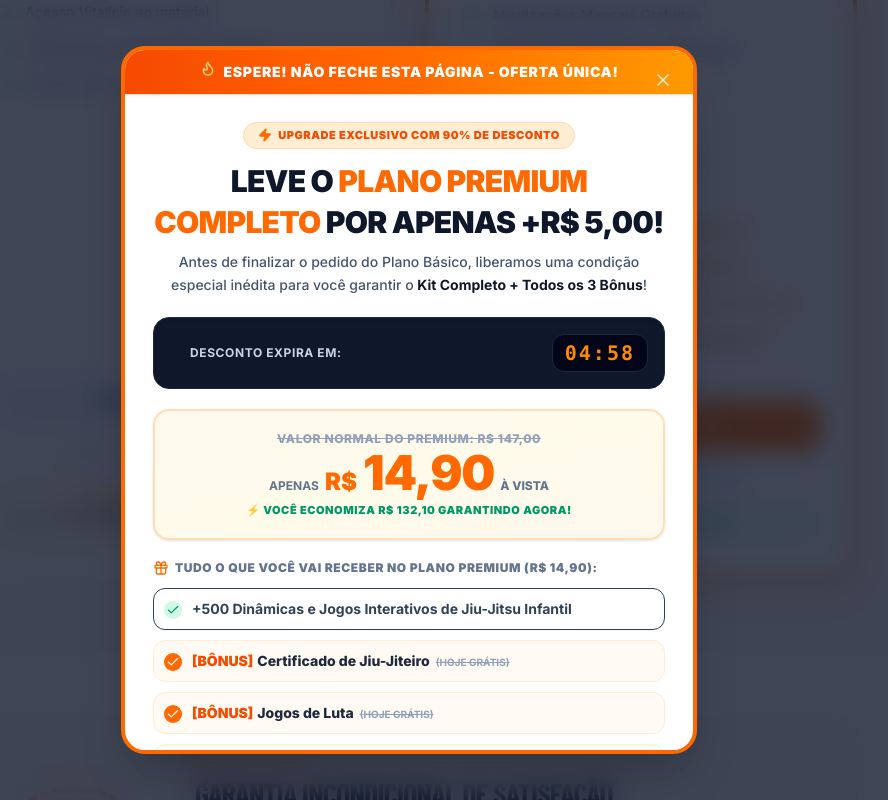
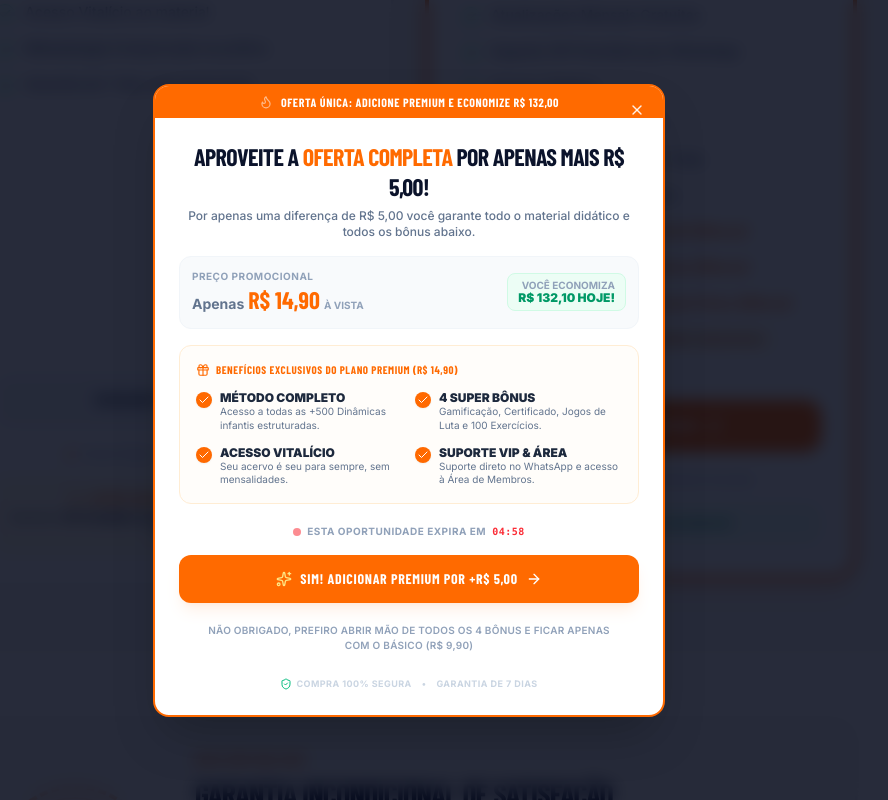
Before and after one commit to marlisstorecom-gif/jiu-jitsu, a React (Vite) app: page / in a window 1280 px wide. Both pictures are taken after a click on the button "ESCOLHER PLANO BÁSICO". Shown: the part 4967-5767 px from the top of the page, without its empty margins (231-1119 px from the left). Built offline with nearby package versions, Linux system fonts and the light colour scheme; a web font is replaced by a local one.

Commit message:
feat(ui): update upsell modal design and icons
Refine the upsell modal styling with a cleaner border, updated color palette, and additional lucide-react icons to improve visual engagement.

```diff
--- a/src/components/UpsellModal.tsx
+++ b/src/components/UpsellModal.tsx
@@ -1,6 +1,5 @@
 import { useState, useEffect } from 'react';
-import { X, Sparkles, Check, Zap, ShieldCheck, Flame, ArrowRight, Gift } from 'lucide-react';
-import { bonusList } from '../data/landingData';
+import { X, Sparkles, Check, Zap, ShieldCheck, Flame, ArrowRight, Gift, Infinity, MessageSquare, Trophy } from 'lucide-react';
 
 interface UpsellModalProps {
   isOpen: boolean;
@@ -33,154 +32,146 @@ export default function UpsellModal({ isOpen, onClose, onAccept, onDecline }: Up
   const formatTime = (num: number) => num.toString().padStart(2, '0');
 
   return (
-    <div className="fixed inset-0 z-50 flex items-center justify-center p-3 sm:p-4 overflow-y-auto bg-slate-900/80 backdrop-blur-md transition-opacity duration-300">
+    <div className="fixed inset-0 z-50 flex items-center justify-center p-3 sm:p-4 overflow-y-auto bg-slate-950/85 backdrop-blur-sm transition-opacity duration-300">
 
       {/* Modal Container */}
       <div
-        className="relative w-full max-w-xl bg-white rounded-3xl shadow-2xl border-4 border-orange-500 overflow-hidden my-auto animate-in fade-in zoom-in-95 duration-200"
+        className="relative w-full max-w-lg bg-white rounded-2xl shadow-2xl border-2 border-brand-orange overflow-hidden my-auto animate-in fade-in zoom-in-95 duration-200"
         onClick={(e) => e.stopPropagation()}
+        id="upsell-modal-container"
       >
 
         {/* Top Scarcity Bar */}
-        <div className="bg-gradient-to-r from-orange-600 via-orange-500 to-amber-500 text-white py-3 px-4 text-center font-black text-xs md:text-sm uppercase tracking-wider flex items-center justify-center space-x-2 shadow-sm">
-          <Flame className="w-4 h-4 text-amber-200 animate-bounce shrink-0" />
-          <span>ESPERE! NÃO FECHE ESTA PÁGINA - OFERTA ÚNICA!</span>
+        <div className="bg-brand-orange text-white py-2 px-4 text-center font-display font-black text-xs uppercase tracking-wider flex items-center justify-center space-x-2">
+          <Flame className="w-3.5 h-3.5 text-white animate-pulse shrink-0" />
+          <span>OFERTA ÚNICA: ADICIONE PREMIUM E ECONOMIZE R$ 132,00</span>
         </div>
 
         {/* Close button */}
         <button
           onClick={onClose}
-          className="absolute top-3 right-3 p-2 text-white/80 hover:text-white hover:bg-black/20 rounded-full transition-colors z-20 cursor-pointer"
+          className="absolute top-2.5 right-3 p-1.5 text-white/90 hover:text-white hover:bg-black/10 rounded-full transition-colors z-20 cursor-pointer"
           aria-label="Fechar popup"
+          id="close-upsell-modal-btn"
         >
-          <X className="w-5 h-5" />
+          <X className="w-4 h-4" />
         </button>
 
         {/* Content Body */}
-        <div className="p-5 sm:p-7 max-h-[82vh] overflow-y-auto">
+        <div className="p-5 sm:p-6">
 
-          {/* Header Badge & Title */}
-          <div className="text-center mb-5">
-            <div className="inline-flex items-center space-x-1.5 bg-orange-100 border border-orange-200 text-orange-600 text-[11px] font-black px-3.5 py-1 rounded-full uppercase tracking-wider mb-3">
-              <Zap className="w-3.5 h-3.5 fill-orange-500 text-orange-500" />
-              <span>UPGRADE EXCLUSIVO COM 90% DE DESCONTO</span>
-            </div>
-
-            <h3 className="text-2xl sm:text-3xl font-black text-slate-900 tracking-tight uppercase leading-snug">
-              Leve o <span className="text-orange-500">Plano Premium Completo</span> por apenas +R$ 5,00!
+          {/* Header */}
+          <div className="text-center mb-4">
+            <h3 className="text-xl sm:text-2xl font-display font-black text-navy tracking-tight uppercase leading-tight">
+              Aproveite a <span className="text-brand-orange">Oferta Completa</span> por apenas mais R$ 5,00!
             </h3>
-
-            <p className="text-slate-600 text-xs sm:text-sm mt-2 font-medium leading-relaxed">
-              Antes de finalizar o pedido do Plano Básico, liberamos uma condição especial inédita para você garantir o <strong className="text-slate-900">Kit Completo + Todos os 3 Bônus</strong>!
+            <p className="text-slate-500 text-xs mt-1.5 font-medium">
+              Por apenas uma diferença de R$ 5,00 você garante todo o material didático e todos os bônus abaixo.
             </p>
           </div>
 
-          {/* Dynamic Countdown Timer Banner */}
-          <div className="bg-slate-900 text-white rounded-2xl p-3 sm:p-4 mb-5 flex flex-wrap items-center justify-between gap-2 shadow-inner border border-slate-800">
-            <div className="flex items-center space-x-2">
-              <div className="w-3 h-3 rounded-full bg-red-500 animate-ping"></div>
-              <span className="text-xs font-bold text-slate-300 uppercase tracking-wider">
-                Desconto expira em:
-              </span>
+          {/* Price & Savings Highlight */}
+          <div className="bg-slate-50 rounded-xl p-3 border border-slate-100 flex items-center justify-between gap-3 mb-4">
+            <div className="text-left">
+              <span className="text-[10px] text-slate-400 font-bold uppercase tracking-wider block">PREÇO PROMOCIONAL</span>
+              <div className="flex items-baseline space-x-1">
+                <span className="text-sm font-bold text-slate-500">Apenas</span>
+                <span className="text-2xl font-display font-black text-brand-orange">R$ 14,90</span>
+                <span className="text-[10px] font-bold text-slate-400">À VISTA</span>
+              </div>
             </div>
-            <div className="font-black text-orange-400 text-lg sm:text-xl font-mono tracking-widest bg-slate-950 px-3 py-1 rounded-xl border border-slate-800">
-              {formatTime(minutes)}:{formatTime(seconds)}
+            <div className="bg-emerald-50 border border-emerald-100 px-2.5 py-1.5 rounded-lg text-right">
+              <span className="text-[10px] font-bold text-slate-400 block uppercase leading-none mb-0.5">VOCÊ ECONOMIZA</span>
+              <span className="text-xs font-black text-emerald-600 uppercase leading-none block">R$ 132,10 HOJE!</span>
             </div>
           </div>
 
-          {/* Pricing Highlight Box */}
-          <div className="bg-gradient-to-br from-orange-50 via-amber-50 to-orange-50 border-2 border-orange-200/80 rounded-2xl p-4 sm:p-5 mb-5 text-center shadow-sm">
-            <span className="text-xs text-slate-400 line-through font-extrabold uppercase tracking-wider block mb-0.5">
-              Valor Normal do Premium: R$ 147,00
-            </span>
-            <div className="flex items-baseline justify-center space-x-1.5 text-slate-900">
-              <span className="text-xs font-bold uppercase text-slate-500">Apenas</span>
-              <span className="text-2xl font-black text-orange-500">R$</span>
-              <span className="text-4xl sm:text-5xl font-black text-orange-500 tracking-tight">14,90</span>
-              <span className="text-xs font-extrabold text-slate-500">À VISTA</span>
+          {/* Organized Benefits list */}
+          <div className="mb-5 bg-orange-50/30 rounded-xl p-4 border border-orange-100">
+            <h4 className="text-[11px] font-display font-black text-brand-orange uppercase tracking-wider mb-3 flex items-center gap-1.5">
+              <Gift className="w-3.5 h-3.5 shrink-0" />
+              BENEFÍCIOS EXCLUSIVOS DO PLANO PREMIUM (R$ 14,90)
+            </h4>
+
+            <div className="grid grid-cols-1 sm:grid-cols-2 gap-3">
+              <div className="flex items-start gap-2">
+                <div className="p-0.5 rounded-full bg-orange-500 text-white shrink-0 mt-0.5 shadow-xs">
+                  <Check className="w-3 h-3" />
+                </div>
+                <div>
+                  <p className="text-xs font-black text-slate-800 leading-tight">MÉTODO COMPLETO</p>
+                  <p className="text-[10px] text-slate-500 leading-snug">Acesso a todas as +500 Dinâmicas infantis estruturadas.</p>
+                </div>
+              </div>
+
+              <div className="flex items-start gap-2">
+                <div className="p-0.5 rounded-full bg-orange-500 text-white shrink-0 mt-0.5 shadow-xs">
+                  <Check className="w-3 h-3" />
+                </div>
+                <div>
+                  <p className="text-xs font-black text-slate-800 leading-tight">4 SUPER BÔNUS</p>
+                  <p className="text-[10px] text-slate-500 leading-snug">Gamificação, Certificado, Jogos de Luta e 100 Exercícios.</p>
+                </div>
+              </div>
+
+              <div className="flex items-start gap-2">
+                <div className="p-0.5 rounded-full bg-orange-500 text-white shrink-0 mt-0.5 shadow-xs">
+                  <Check className="w-3 h-3" />
+                </div>
+                <div>
+                  <p className="text-xs font-black text-slate-800 leading-tight">ACESSO VITALÍCIO</p>
+                  <p className="text-[10px] text-slate-500 leading-snug">Seu acervo é seu para sempre, sem mensalidades.</p>
+                </div>
+              </div>
+
+              <div className="flex items-start gap-2">
+                <div className="p-0.5 rounded-full bg-orange-500 text-white shrink-0 mt-0.5 shadow-xs">
+                  <Check className="w-3 h-3" />
+                </div>
+                <div>
+                  <p className="text-xs font-black text-slate-800 leading-tight">SUPORTE VIP & ÁREA</p>
+                  <p className="text-[10px] text-slate-500 leading-snug">Suporte direto no WhatsApp e acesso à Área de Membros.</p>
+                </div>
+              </div>
             </div>
-            <p className="text-[11px] font-black text-emerald-600 uppercase tracking-wider mt-1">
-              ⚡ Você economiza R$ 132,10 garantindo agora!
+          </div>
+
+          {/* Countdown timer footer / Urgency */}
+          <div className="text-center mb-4">
+            <p className="text-[10px] text-slate-400 font-bold uppercase tracking-wider flex items-center justify-center gap-1.5">
+              <span className="w-2 h-2 rounded-full bg-red-500 animate-pulse inline-block"></span>
+              ESTA OPORTUNIDADE EXPIRA EM <span className="font-mono text-red-500 font-black">{formatTime(minutes)}:{formatTime(seconds)}</span>
             </p>
           </div>
 
-          {/* Complete Benefits List */}
-          <div className="mb-6">
-            <h4 className="text-xs font-black text-slate-500 uppercase tracking-wider mb-3 flex items-center">
-              <Gift className="w-4 h-4 text-orange-500 mr-1.5" />
-              Tudo o que você vai receber no Plano Premium (R$ 14,90):
-            </h4>
-
-            <ul className="space-y-2.5">
-              <li className="flex items-start text-xs sm:text-sm text-slate-700 font-bold bg-white p-2.5 rounded-xl border border-slate-150 shadow-2xs">
-                <div className="p-0.5 rounded-full bg-emerald-100 text-emerald-600 mr-2.5 mt-0.5 shrink-0">
-                  <Check className="w-3.5 h-3.5" />
-                </div>
-                <span>+500 Dinâmicas e Jogos Interativos de Jiu-Jitsu Infantil</span>
-              </li>
-
-              {bonusList.map((bonus) => (
-                <li key={bonus.id} className="flex items-start text-xs sm:text-sm text-slate-800 font-extrabold bg-orange-50/70 p-2.5 rounded-xl border border-orange-100">
-                  <div className="p-0.5 rounded-full bg-orange-500 text-white mr-2.5 mt-0.5 shrink-0 shadow-xs">
-                    <Check className="w-3.5 h-3.5" />
-                  </div>
-                  <div>
-                    <span className="text-orange-600 font-black mr-1">[BÔNUS]</span>
-                    <span>{bonus.title}</span>
-                    <span className="text-[10px] text-slate-400 line-through ml-1.5 font-bold">({bonus.highlightText})</span>
-                  </div>
-                </li>
-              ))}
-
-              <li className="flex items-start text-xs sm:text-sm text-slate-700 font-medium bg-white p-2.5 rounded-xl border border-slate-150">
-                <div className="p-0.5 rounded-full bg-emerald-100 text-emerald-600 mr-2.5 mt-0.5 shrink-0">
-                  <Check className="w-3.5 h-3.5" />
-                </div>
-                <span>Atualizações Mensais Gratuitas + Acesso Vitalício</span>
-              </li>
-
-              <li className="flex items-start text-xs sm:text-sm text-slate-700 font-medium bg-white p-2.5 rounded-xl border border-slate-150">
-                <div className="p-0.5 rounded-full bg-emerald-100 text-emerald-600 mr-2.5 mt-0.5 shrink-0">
-                  <Check className="w-3.5 h-3.5" />
-                </div>
-                <span>Suporte VIP Prioritário por WhatsApp + Área de Membros</span>
-              </li>
-
-              <li className="flex items-start text-xs sm:text-sm text-slate-700 font-medium bg-white p-2.5 rounded-xl border border-slate-150">
-                <div className="p-0.5 rounded-full bg-emerald-100 text-emerald-600 mr-2.5 mt-0.5 shrink-0">
-                  <Check className="w-3.5 h-3.5" />
-                </div>
-                <span>Garantia Incondicional de 7 Dias (100% Risco Zero)</span>
-              </li>
-            </ul>
-          </div>
-
           {/* Action Buttons */}
-          <div className="space-y-3 pt-2 border-t border-slate-150">
+          <div className="space-y-2.5">
             {/* ACCEPT BUTTON */}
             <button
               onClick={onAccept}
-              className="w-full bg-gradient-to-r from-orange-500 via-orange-600 to-amber-500 hover:from-orange-600 hover:to-amber-600 text-white font-black text-xs sm:text-sm md:text-base py-4 px-5 rounded-2xl shadow-xl shadow-orange-500/30 hover:scale-[1.02] active:scale-95 transition-all duration-200 tracking-wider uppercase flex items-center justify-center space-x-2.5 cursor-pointer ring-4 ring-orange-400/20"
+              className="w-full bg-brand-orange hover:bg-[#E05B00] text-white font-display font-black text-xs sm:text-sm py-3.5 px-5 rounded-xl shadow-lg shadow-orange-500/10 hover:scale-[1.01] active:scale-95 transition-all duration-200 tracking-wider uppercase flex items-center justify-center space-x-2 cursor-pointer"
+              id="accept-upsell-btn"
             >
-              <Sparkles className="w-5 h-5 text-amber-200 animate-spin shrink-0" />
-              <span className="text-center">SIM! QUERO A OFERTA COMPLETA POR R$ 14,90</span>
-              <ArrowRight className="w-5 h-5 shrink-0 animate-bounce-horizontal" />
+              <Sparkles className="w-4 h-4 text-amber-200 shrink-0" />
+              <span>SIM! ADICIONAR PREMIUM POR +R$ 5,00</span>
+              <ArrowRight className="w-4 h-4 shrink-0 animate-bounce-horizontal" />
             </button>
 
             {/* DECLINE BUTTON */}
             <button
               onClick={onDecline}
-              className="w-full bg-slate-100 hover:bg-slate-200 text-slate-500 hover:text-slate-800 font-bold text-xs py-3 px-4 rounded-xl transition-all duration-200 text-center cursor-pointer border border-slate-200"
+              className="w-full py-2.5 px-4 text-slate-400 hover:text-slate-600 font-semibold text-[10px] uppercase tracking-wide text-center cursor-pointer transition-colors"
+              id="decline-upsell-btn"
             >
-              Não obrigado, prefiro abrir mão dos 3 Bônus e ficar apenas com o Básico (R$ 9,90)
+              Não obrigado, prefiro abrir mão de todos os 4 Bônus e ficar apenas com o Básico (R$ 9,90)
             </button>
           </div>
 
-          {/* Micro Security guarantee footer */}
-          <div className="flex items-center justify-center space-x-3 mt-4 text-[10px] text-slate-400 font-bold uppercase tracking-wider">
-            <span className="flex items-center"><ShieldCheck className="w-3.5 h-3.5 text-emerald-500 mr-1" /> Satisfação Garantida</span>
+          {/* Security guarantee footer */}
+          <div className="flex items-center justify-center space-x-2.5 mt-3.5 text-[9px] text-slate-300 font-bold uppercase tracking-wider">
+            <span className="flex items-center gap-1"><ShieldCheck className="w-3 h-3 text-emerald-500" /> Compra 100% Segura</span>
             <span>•</span>
-            <span>Checkout Seguro SSL</span>
+            <span>Garantia de 7 Dias</span>
           </div>
 
         </div>
```
